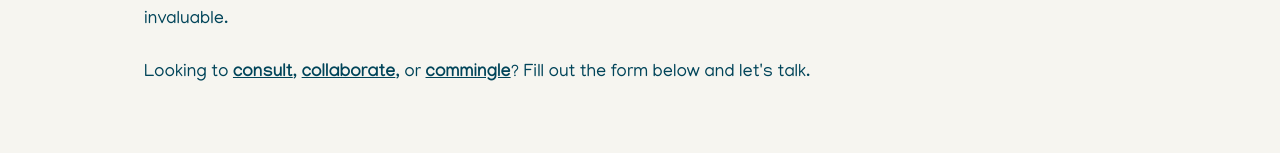
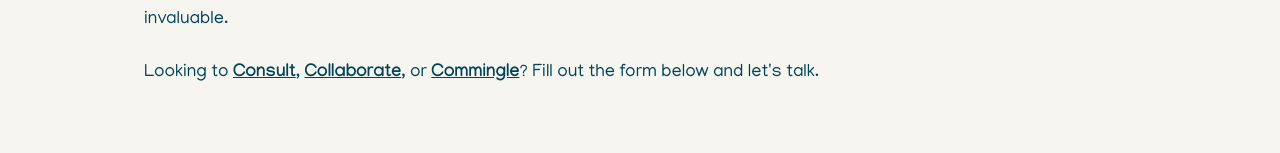
Before and after one commit to ataricco/idealizm-website, a Next.js app: page /contact in a window 1280 px wide. Shown: the part 461-614 px from the top of the page. Built offline with nearby package versions, Linux system fonts and the light colour scheme.

Commit message:
fix: capitalize links on contact page

```diff
--- a/src/app/contact/page.tsx
+++ b/src/app/contact/page.tsx
@@ -23,15 +23,15 @@ export default function Contact() {
           <p className="text-blueText text-lg leading-relaxed mx-auto lg:mx-0">
             Looking to{" "}
             <Link href="/consult" className="hover:text-amber-600 underline font-bold">
-              consult
+              Consult
             </Link>
             ,{" "}
             <Link href="/collaborate" className="hover:text-amber-600 underline font-bold">
-              collaborate
+              Collaborate
             </Link>
             , or{" "}
             <Link href="/commingle" className="hover:text-amber-600 underline font-bold">
-              commingle
+              Commingle
             </Link>
             ? Fill out the form below and let&apos;s talk.
           </p>
```
